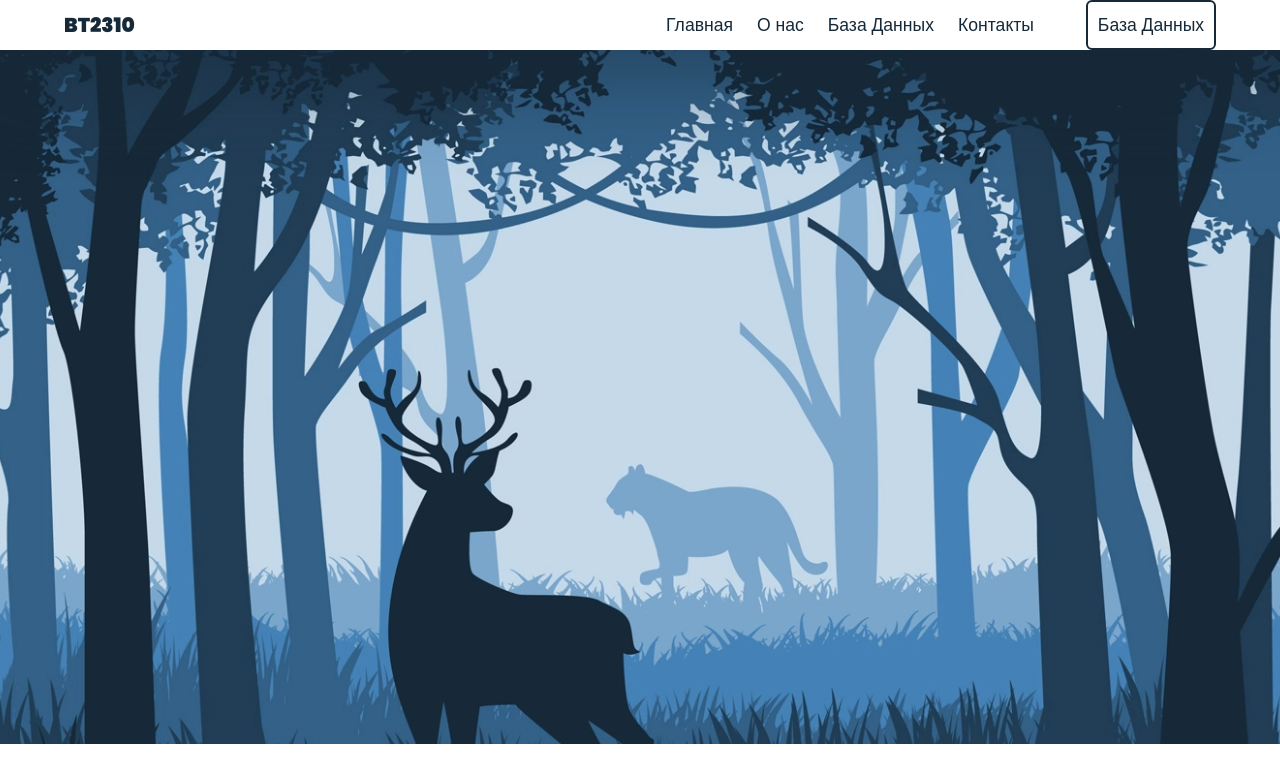
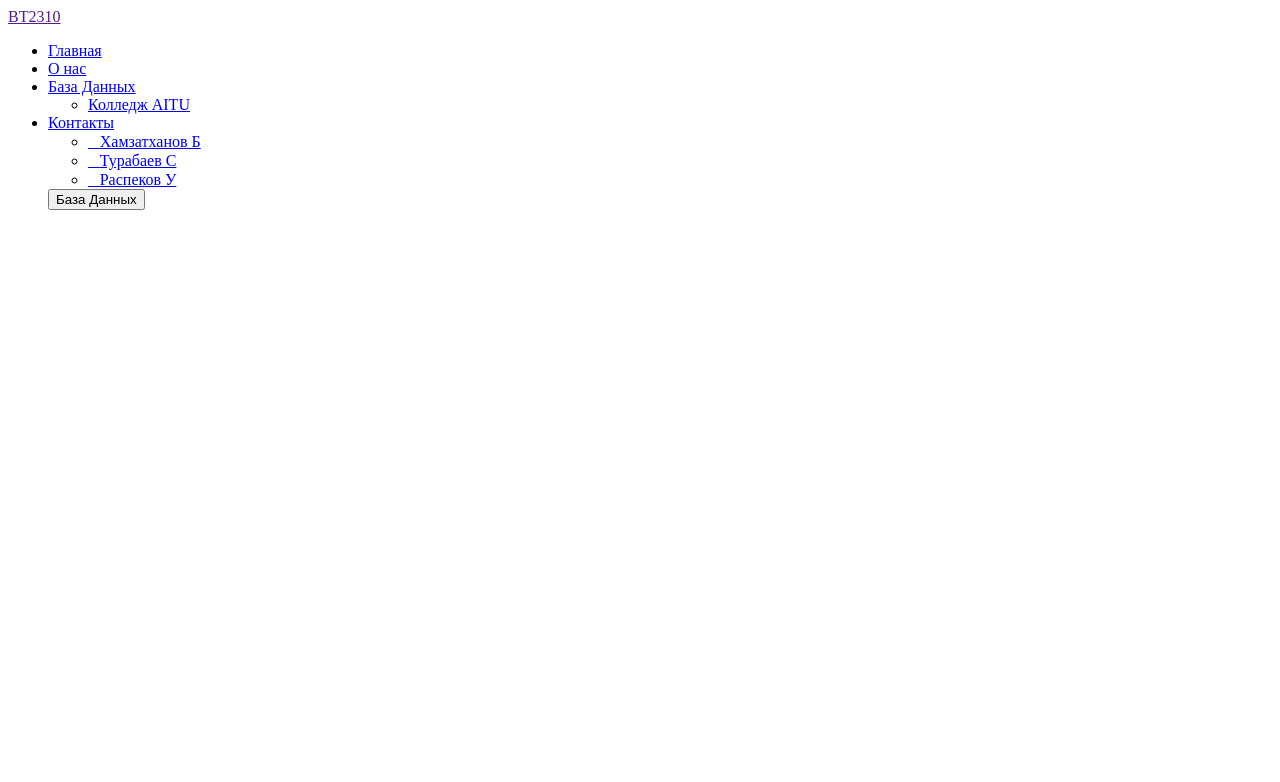
Before and after one commit to 1Forbess/BT2310, a plain HTML site: page db_college_aitu/db_college_aitu.html in a window 1280 px wide. Drawn offline with Linux system fonts and the light colour scheme; files that its build step writes are made by us from their sources; files whose address does not match are found by name.

Commit message:
Update db_college_aitu.html

```diff
--- a/db_college_aitu/db_college_aitu.html
+++ b/db_college_aitu/db_college_aitu.html
@@ -8,7 +8,7 @@
 
     <meta charset="UTF-8">
     <meta name="viewport" content="width=device-width, initial-scale=1.0">
-    <link rel="stylesheet" href="db_college_aitu/db__college_aitu.css">
+    <link rel="stylesheet" href="db_college_aitu/db_college_aitu.css">
     <link rel="icon" href="star.webp">
     <title>База Данных</title>
 </head>
```
